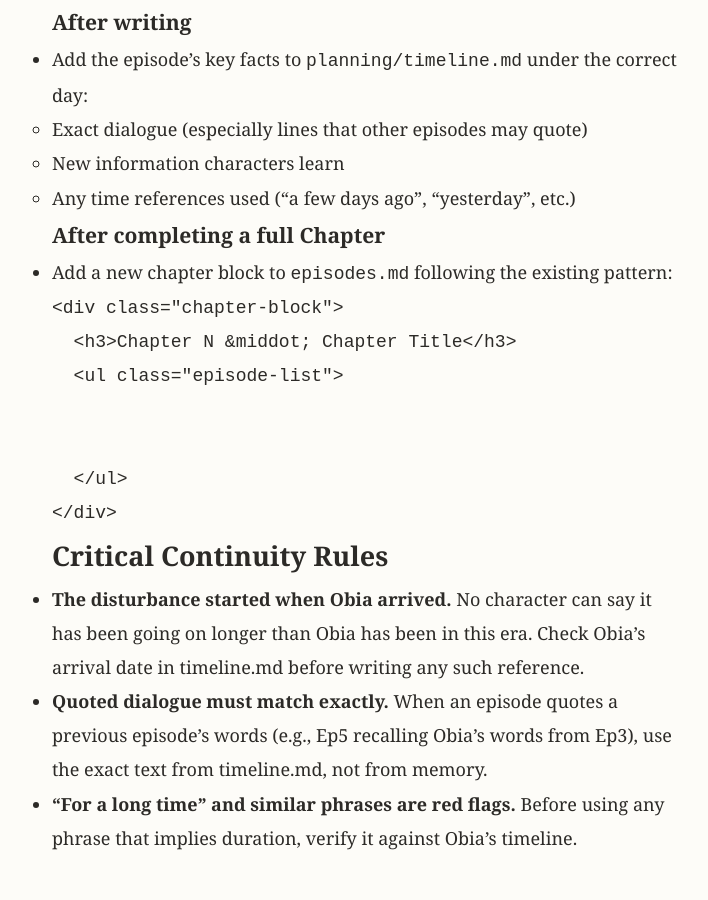
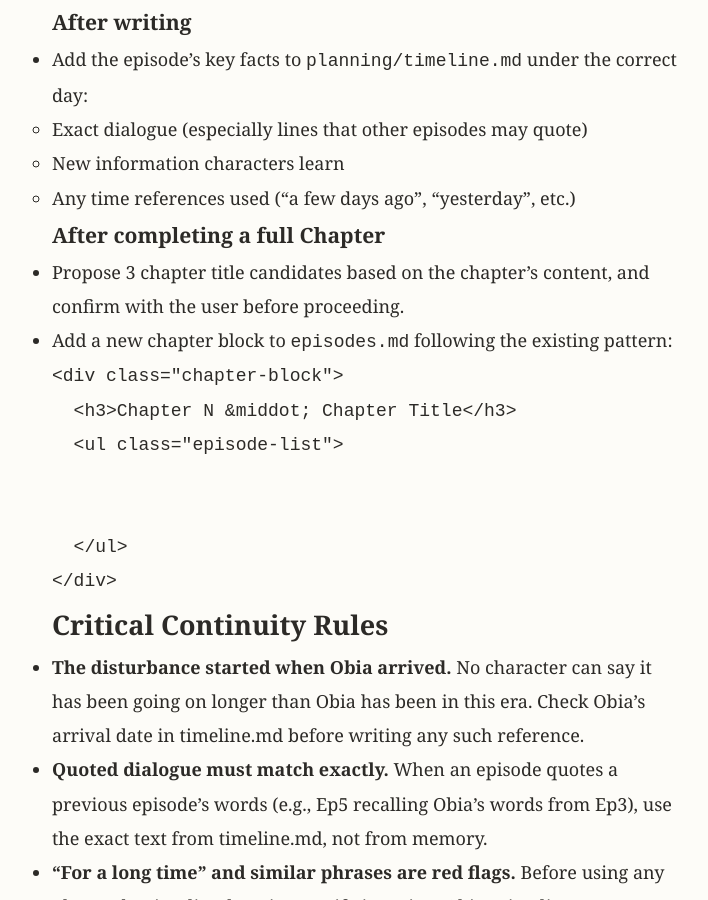
Before and after one commit to morisaki-yuichi/ako-chans-adventure, a Jekyll site: the page built from CLAUDE.md, in a window 1280 px wide and 900 px high, scrolled down 1023 px. Shown: the whole window, without its empty margins (274-982 px from the left). Built offline with Jekyll 4.4.1, drawn with Linux system fonts in a browser that asks for light colours; our own code applies the rules of GitHub Pages for plain Markdown files.

Commit message:
Add chapter title proposal step to post-chapter checklist

````diff
--- a/CLAUDE.md
+++ b/CLAUDE.md
@@ -28,6 +28,7 @@
   - Any time references used ("a few days ago", "yesterday", etc.)
 
 ### After completing a full Chapter
+- Propose 3 chapter title candidates based on the chapter's content, and confirm with the user before proceeding.
 - Add a new chapter block to `episodes.md` following the existing pattern:
   ```liquid
   <div class="chapter-block">
````
